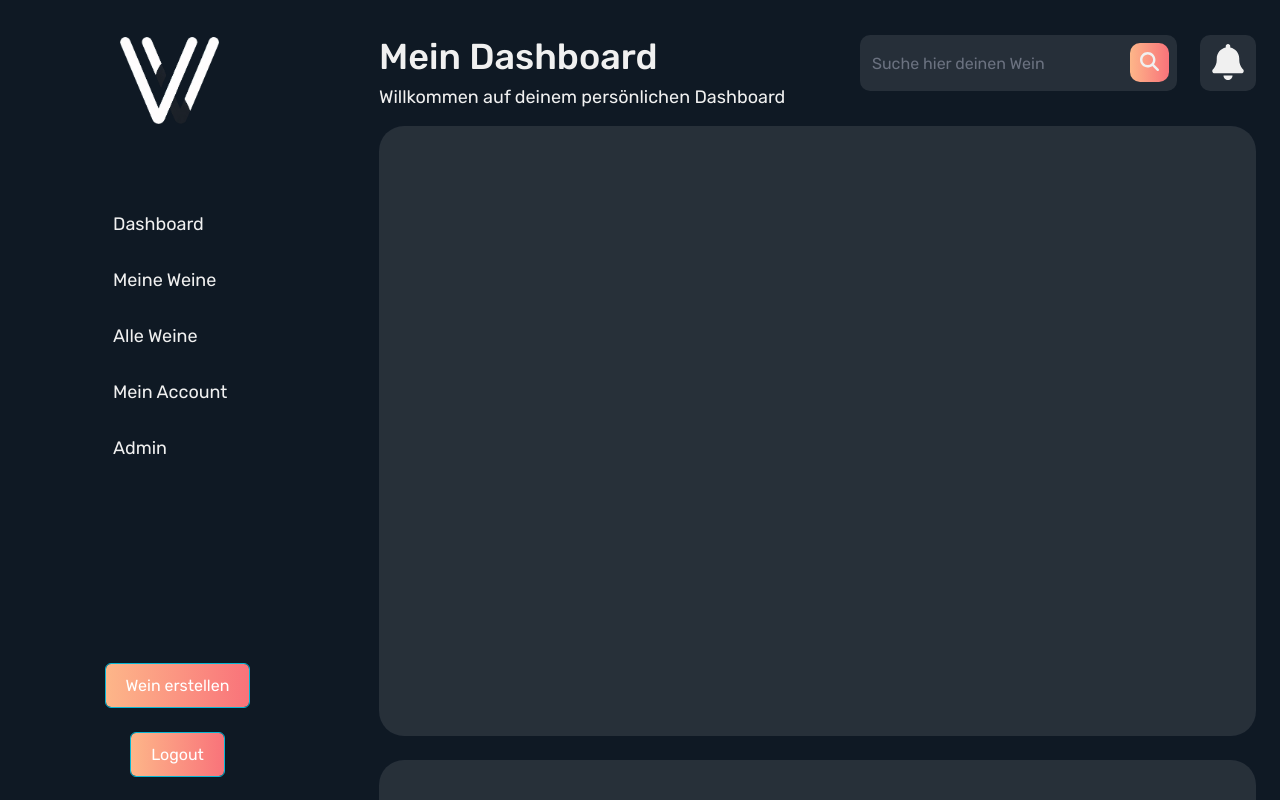
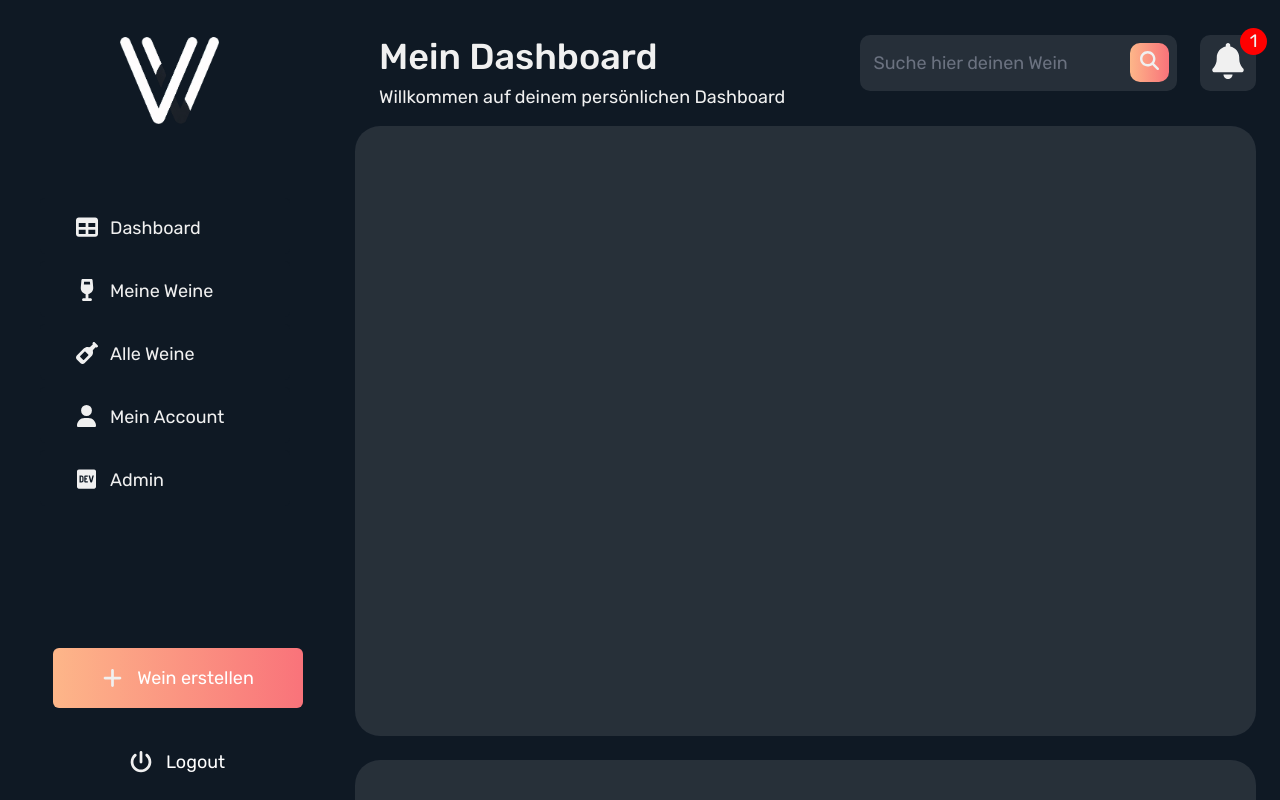
Before and after one commit to adrianhitsch/vinovibes, a React (Create React App) app in the folder vino-ui/: page / in a window 1280 px wide. Both pictures are taken after a click on the button 1228 px from the left and 63 px from the top of the page. Shown: the top 800 px of the page. Built offline with nearby package versions, Linux system fonts and the light colour scheme.

Commit message:
Add styles to navigation

```diff
--- a/vino-ui/src/layout/navigation.tsx
+++ b/vino-ui/src/layout/navigation.tsx
@@ -50,11 +50,14 @@ const Navigation = () => {
       <nav>
         <ul>
           <li onClick={setActive}>
-            <Link to="/">Dashboard</Link>
+            <Link to="/">
+              {" "}
+              <span className="icon icon-dashboard"></span>Dashboard
+            </Link>
           </li>
           <li onClick={setActive}>
-            {/* <img src="svg/wine-glass-solid.svg" alt="Wein" /> */}
             <Link to="/vino" id="my-vino">
+              <span className="icon icon-wine-glass"></span>
               Meine Weine
             </Link>
             <ul className="expandable menu my-vino">
@@ -72,6 +75,7 @@ const Navigation = () => {
           </li>
           <li onClick={setActive}>
             <Link to="/vino" id="all-vino">
+              <span className="icon icon-wine-bottle"></span>
               Alle Weine
             </Link>
             <ul className="expandable menu all-vino">
@@ -98,10 +102,14 @@ const Navigation = () => {
             </ul>
           </li>
           <li onClick={setActive}>
-            <Link to="/account">Mein Account</Link>
+            <Link to="/account">
+              <span className="icon icon-user"></span>Mein Account
+            </Link>
           </li>
           <li onClick={setActive}>
-            <Link to="/admin">Admin</Link>
+            <Link to="/admin">
+              <span className="icon icon-dev"></span>Admin
+            </Link>
           </li>
         </ul>
       </nav>
@@ -112,14 +120,16 @@ const Navigation = () => {
           onClick={() => toast.error("Sorry could not create vino :c")}
           className="button"
         >
+          <span className="icon icon-plus"></span>
           Wein erstellen
         </Button>
 
         <Button
           type="button"
           onClick={() => toast.error("Sorry could not log you out :c")}
-          className="button"
+          className="button transparent"
         >
+          <span className="icon icon-logout"></span>
           Logout
         </Button>
       </div>
--- a/vino-ui/src/layout/searchbar.tsx
+++ b/vino-ui/src/layout/searchbar.tsx
@@ -1,8 +1,10 @@
-import React from "react";
+import React, { useState } from "react";
 import { AutoComplete } from "primereact/autocomplete";
 import toast, { Toaster } from "react-hot-toast";
 
 const Searchbar = () => {
+  const [notifications, setNotifications] = useState(0);
+
   return (
     <>
       <div className="searchbar">
@@ -16,8 +18,17 @@ const Searchbar = () => {
             <img src="svg/magnifying-glass-solid.svg" />
           </button>
         </div>
-        <button type="button" className="bell-button">
+        <button
+          type="button"
+          className="bell-button"
+          onClick={() => setNotifications((prevState) => prevState + 1)}
+        >
           <img src="svg/bell-solid.svg" />
+          {notifications > 0 && (
+            <span className="bell-notifications">
+              {notifications < 10 ? notifications : "9+"}
+            </span>
+          )}
         </button>
       </div>
       <Toaster />
--- a/vino-ui/src/pages/Dashboard.tsx
+++ b/vino-ui/src/pages/Dashboard.tsx
@@ -7,6 +7,7 @@ const Dashboard = () => {
       <div className="content-container">
         <div className="content-card"></div>
         <div className="content-card"></div>
+        <span className="icon-wine-glass"></span>
       </div>
     </>
   );
--- a/vino-ui/src/site.css
+++ b/vino-ui/src/site.css
@@ -2,6 +2,7 @@
 
 * {
   font-family: Rubik, sans-serif;
+  font-size: 18px;
 }
 
 body {
@@ -34,6 +35,18 @@ body {
   align-items: center;
   justify-content: center;
   gap: 24px;
+}
+
+.main-nav .footer .button {
+  width: 250px;
+  height: 60px;
+
+  gap: 14px;
+  justify-content: center;
+}
+
+.main-nav .footer .button .icon {
+  float: left;
 }
 
 .platform {
@@ -71,9 +84,8 @@ body {
 
 .content-card {
   background: #ffffff19;
-  margin-left: 24px;
   margin-bottom: 24px;
-  width: calc(100% - 48px);
+  width: calc(100% - 24px);
   min-height: calc(100dvh - 190px);
   border-radius: 25px;
 }
@@ -98,6 +110,7 @@ body {
   right: 8px;
   border: none;
   overflow: unset;
+  cursor: pointer;
 }
 .search-button {
   right: 111px;
@@ -106,6 +119,19 @@ body {
 .button {
   background: transparent linear-gradient(270deg, #f9737a 0%, #fdb689 100%) 0%
     0% no-repeat padding-box;
+  border: unset;
+  outline: unset;
+  box-shadow: unset;
+  opacity: 1;
+  transition: opacity 0.2s ease-in-out;
+}
+
+.button:hover {
+  opacity: 0.8;
+}
+
+.button.transparent {
+  background: transparent;
 }
 
 .search-button img {
@@ -116,7 +142,6 @@ body {
 .search-input {
   position: relative;
 }
-
 
 .bell-button {
   height: 56px;
@@ -130,6 +155,20 @@ body {
 .bell-button img {
   width: 36px;
   height: 36px;
+}
+
+.bell-notifications {
+  background-color: red;
+  height: 27px;
+  width: 27px;
+  border-radius: 50%;
+  display: block;
+  position: absolute;
+  top: -7px;
+  left: 40px;
+  color: #f0f0f0;
+  font-size: 18px;
+  line-height: 26px;
 }
 
 h1,
@@ -168,7 +207,19 @@ h2 {
 
 ul li {
   list-style-type: none;
+  margin-bottom: 7px;
+}
+
+ul li a {
+  width: 250px;
+  height: 56px;
+  border-radius: 5px;
   background-color: #0f1924;
+  transition: background-color 0.2s;
+}
+
+ul li a:hover {
+  background-color: #27303945;
 }
 
 ul li ul {
@@ -178,16 +229,14 @@ ul li ul {
 }
 
 ul li ul.my-vino.expand {
-  height: 112px;
+  height: 126px;
   overflow: hidden;
 }
 
 ul li ul.all-vino.expand {
-  height: 224px;
+  height: 252px;
   overflow: hidden;
 }
-
-
 
 nav ul li a {
   text-decoration: none;
@@ -195,15 +244,11 @@ nav ul li a {
   font-size: 18px;
   height: 56px;
   display: block;
-  line-height: 57px;
-  padding-left: 73px;
+  line-height: 60px;
+  padding-left: 36px;
 }
 
 nav ul li a.active {
-  color: #FC9181;
-  background: #FFFFFF19;
-  border-radius: 5px;
-  height: 56px;
-  width: 250px;
-
+  color: #fc9181;
+  background: #ffffff19;
 }
```
